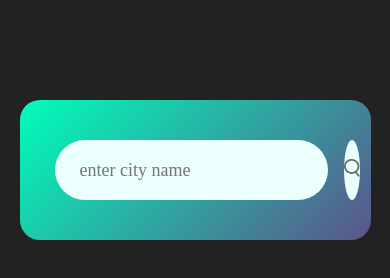
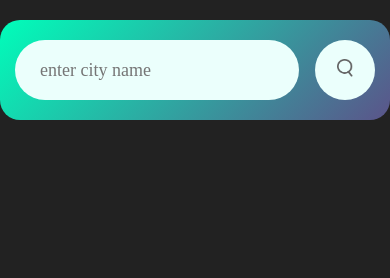
Before and after one commit to ame12-max/Weather-app, a plain HTML site: page Wind project/index.html in a window 390 px wide. Drawn offline with Linux system fonts and the light colour scheme.

Commit message:
Update style.css

```diff
--- a/Wind project/style.css
+++ b/Wind project/style.css
@@ -17,6 +17,14 @@ body{
     border-radius: 20px;
     padding: 40px 35px;
     text-align: center;
+
+}
+@media  screen and (max-width: 500px){
+    .cart{
+        width: 100%;
+        margin: 20px auto;
+        padding: 20px 15px;
+    }
 
 }
 .search{
```
